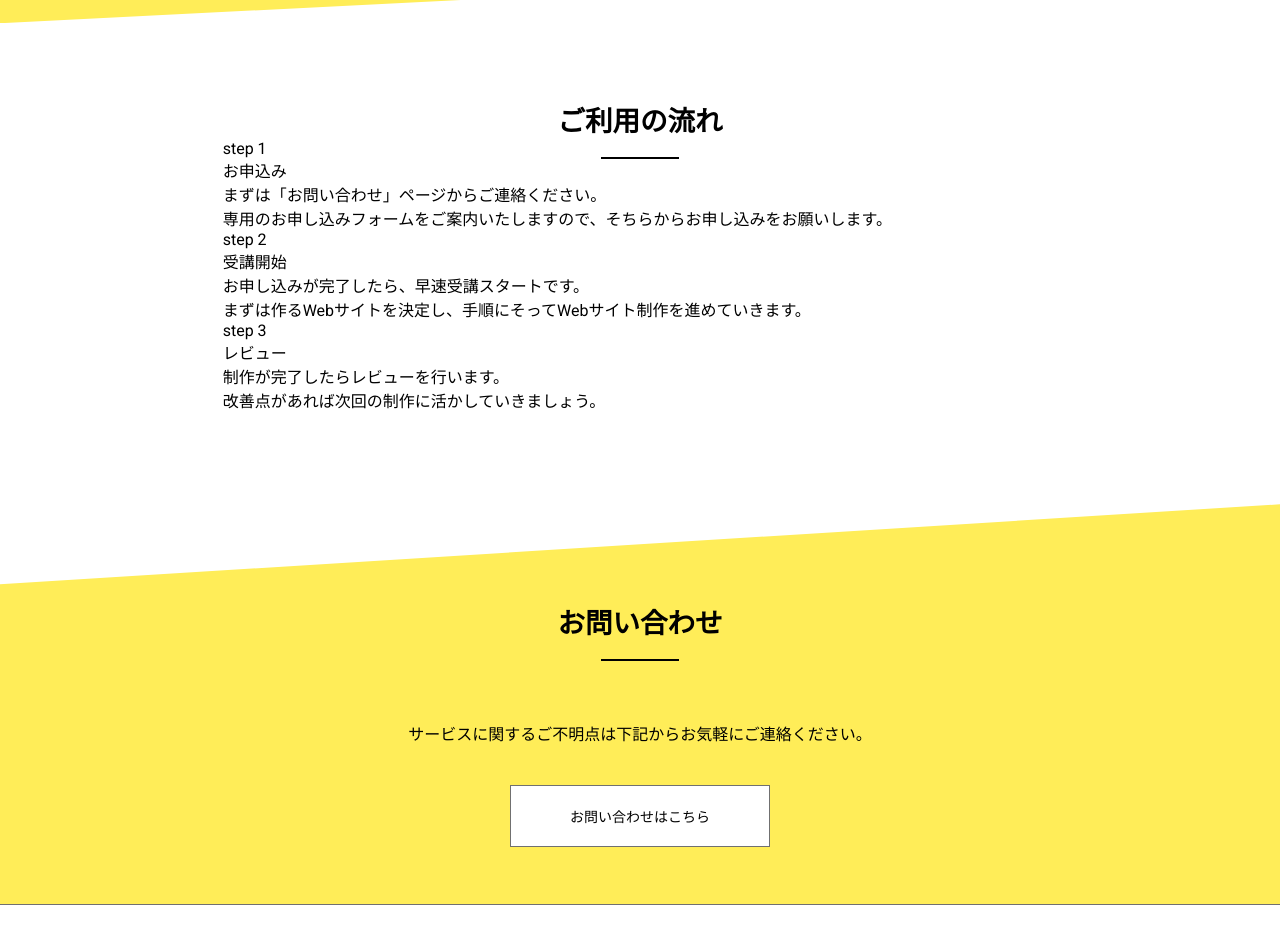
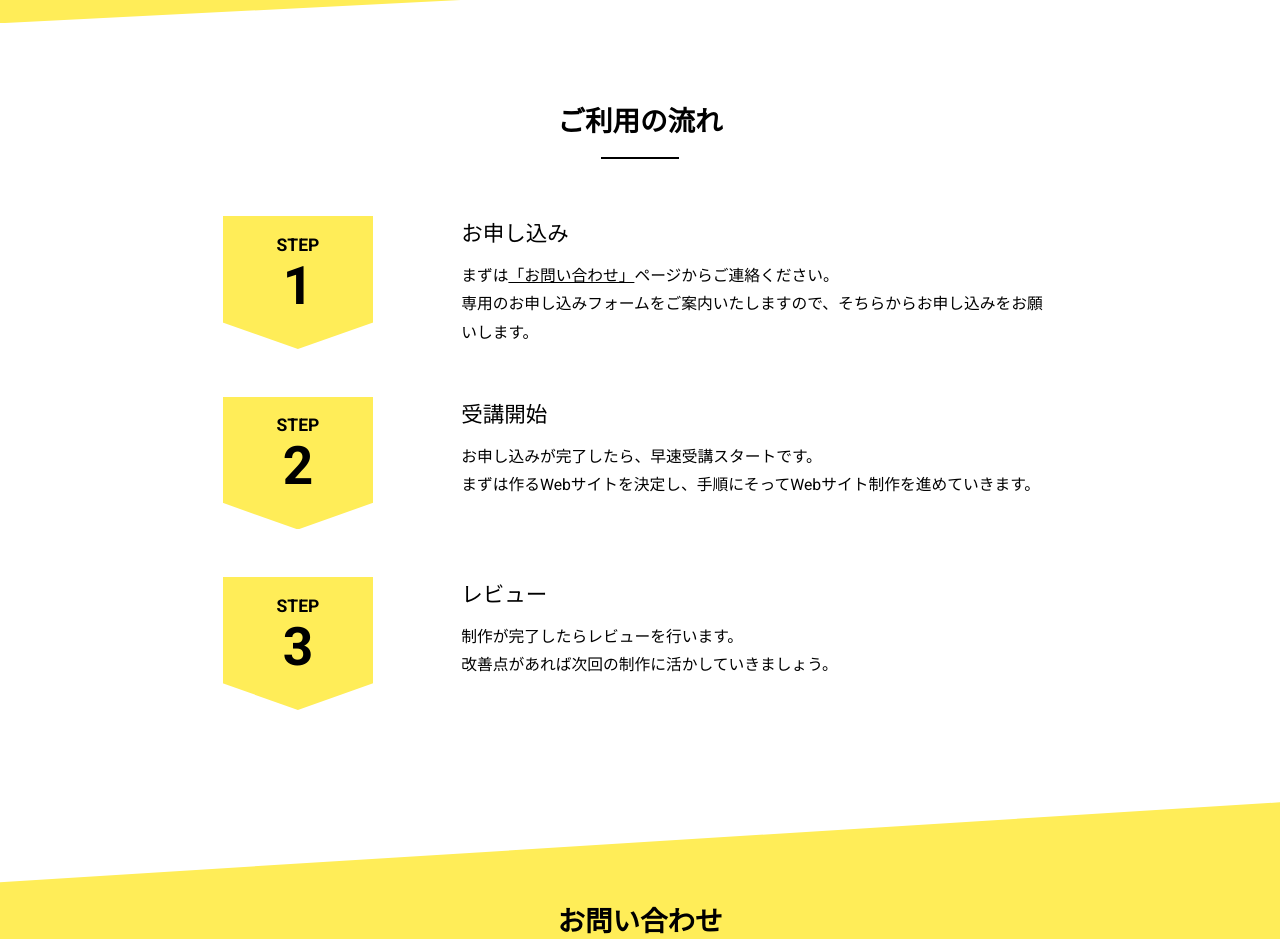
Before and after one commit to kakashi397/STUDY-MyWork, a website: page servise.html in a window 1280 px wide. Shown: the part 1140-2079 px from the top of the page. Drawn offline with Linux system fonts and the light colour scheme; some packages are replaced by stand-ins of ours.

Commit message:
ベースは完成　これからレスポンシブ

```diff
--- a/sass/foundation/_variables.scss
+++ b/sass/foundation/_variables.scss
@@ -16,6 +16,10 @@ $fz-s: f.rem(14);
 $fz-m: f.rem(16);
 $fz-l: f.rem(20);
 $fz-xl: f.rem(22);
+$clamp-xxxs: f.clamp-rem(390, 14, 1400, 16);
+$clamp-xxs: f.clamp-rem(390, 14, 1400, 18);
+$clamp-xs: f.clamp-rem(390, 18, 1400, 22);
 $clamp-s: f.clamp-rem(390, 20, 1400, 22);
 $clamp-m: f.clamp-rem(390, 24, 1400, 28);
 $clamp-l: f.clamp-rem(390, 30, 1400, 40);
+$clamp-xl: f.clamp-rem(390, 32, 1400, 56);
--- a/sass/object/component/_label.scss
+++ b/sass/object/component/_label.scss
@@ -1 +1,23 @@
+@use '../../foundation/functions' as f;
+@use '../../foundation/variables' as v;
+
 /* ラベル */
+.c-label {
+  width: f.clamp-rem(390, 80, 1400, 160);
+  height: f.clamp-rem(390, 80, 1400, 140);
+  padding-top: f.clamp-rem(390, 10, 1400, 20);
+  display: flex;
+  flex-direction: column;
+  text-align: center;
+  background-color: v.$keyColor;
+  clip-path: polygon(0 0, 100% 0, 100% 80%, 50% 100%, 0 80%);
+  &__title {
+    font-size: v.$clamp-xxs;
+    text-transform: uppercase;
+    font-weight: bold;
+  }
+  &__number {
+    font-size: v.$clamp-xl;
+    font-weight: bold;
+  }
+}
--- a/sass/object/project/service/_step.scss
+++ b/sass/object/project/service/_step.scss
@@ -1,6 +1,34 @@
 @use '../../../foundation/functions' as f;
+@use '../../../foundation/variables' as v;
 
 /* ステップ */
 .p-step {
-  margin-bottom: f.clamp-rem(390, 40, 1400, 100);
+  margin-bottom: f.clamp-rem(390, 36, 1400, 100);
+  &__list {
+    margin-top: f.clamp-rem(390, 60, 1400, 80);
+    display: flex;
+    flex-direction: column;
+    justify-content: space-between;
+    gap: f.clamp-rem(390, 30, 1400, 50);
+  }
+  &__item {
+    display: flex;
+    justify-content: space-between;
+  }
+  &__description {
+    width: calc(250 / 350 * 100%);
+
+  }
+  &__heading {
+    font-size: v.$clamp-xs;
+    font-weight: 500;
+    margin-bottom: f.rem(15);
+  }
+  &__text {
+    font-size: v.$clamp-xxxs;
+    line-height: 1.8em;
+    & a {
+      text-decoration: underline;
+    }
+  }
 }
--- a/servise.html
+++ b/servise.html
@@ -77,7 +77,7 @@
             <span class="c-label__number">1</span>
           </div>
           <dl class="p-step__description">
-            <dt class="p-step__heading">お申込み</dt>
+            <dt class="p-step__heading">お申し込み</dt>
             <dd class="p-step__text">まずは<a href="contact.html">「お問い合わせ」</a>ページからご連絡ください。<br>専用のお申し込みフォームをご案内いたしますので、そちらからお申し込みをお願いします。</dd>
           </dl>
         </li>
```
Also changed, not shown: css/style.css, 1 other file.
